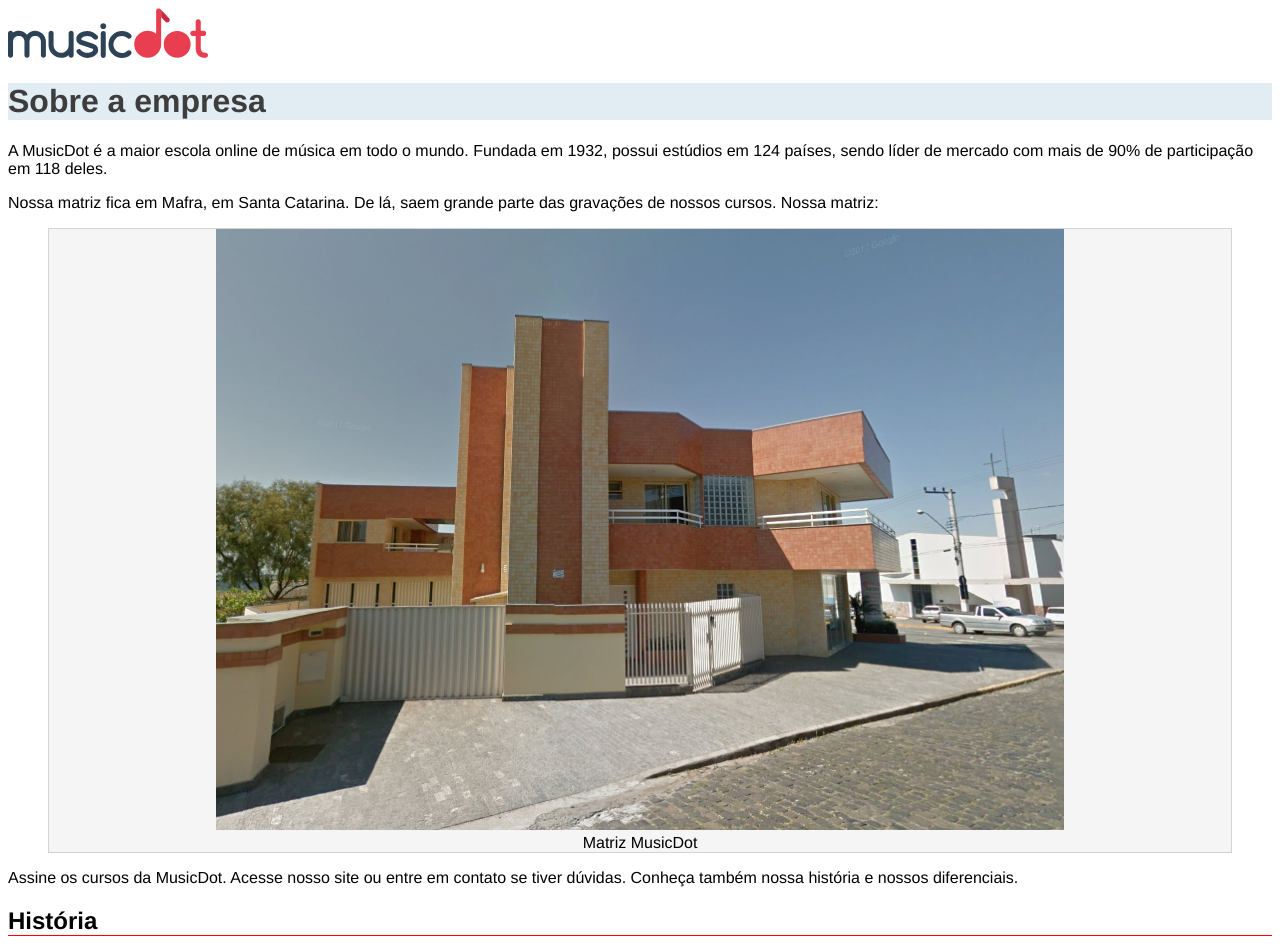
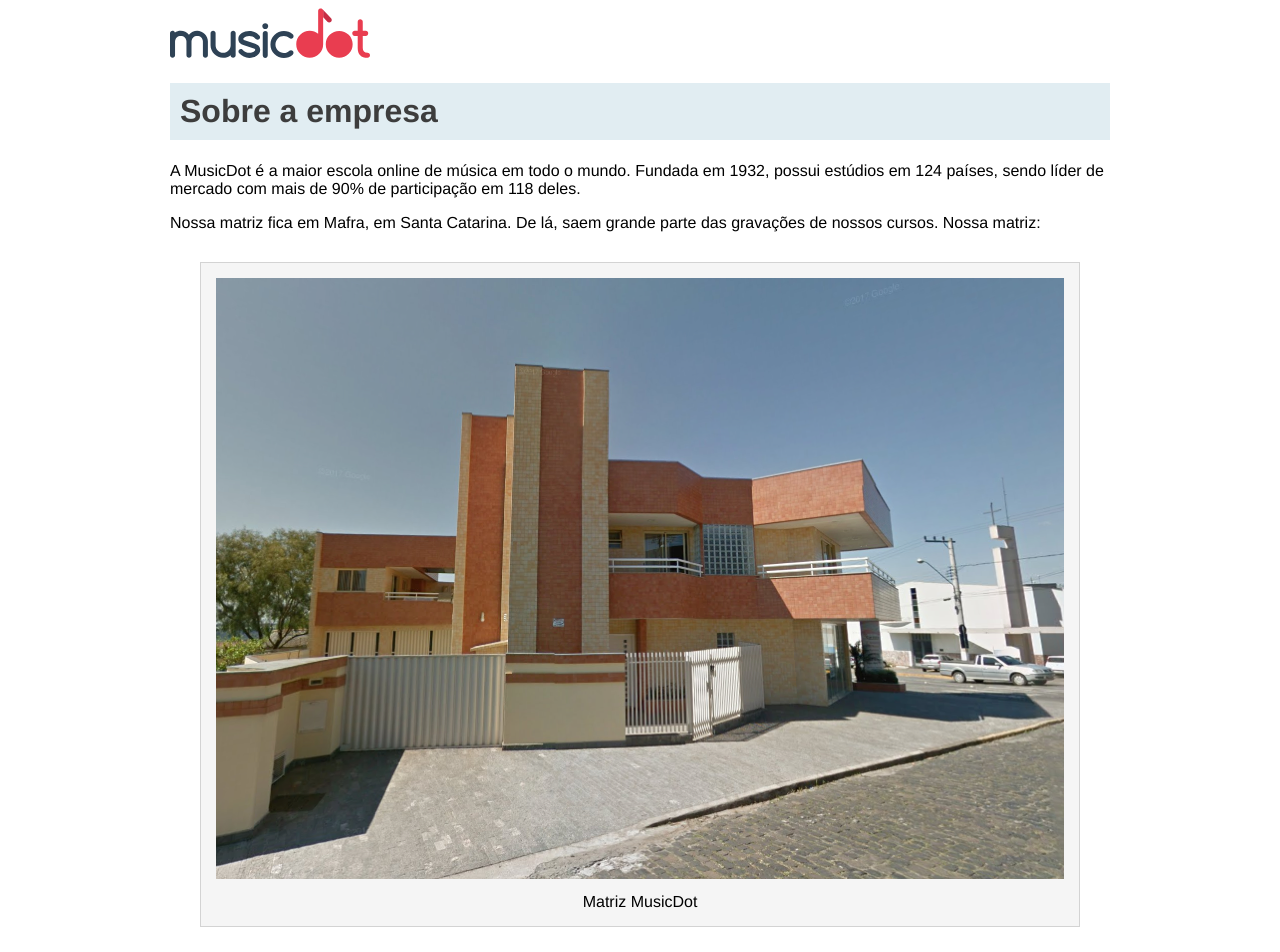
Before and after one commit to ubembem/MusicDot, a plain HTML site: page sobre.html in a window 1280 px wide. Shown: the top 952 px of the page. Drawn offline with Linux system fonts and the light colour scheme.

Commit message:
Atividade 2

```diff
--- a/css/estilo.css
+++ b/css/estilo.css
@@ -1,9 +1,13 @@
 body{
+    width: 940px;
+    margin-left: auto;
+    margin-right: auto;
     font-family: "Helvetica", "Lucida Grande", sans-serif;
 }
 h1{
     color: #3d3d3d;
     background-color: #e1edf2;
+    padding: 10px;
 
 }
 h2{
@@ -11,7 +15,13 @@ h2{
 }
 figure{
     text-align: center;
-
     background-color: whitesmoke;
     border: 1px solid lightgray;
+
+    margin: 30px;
+    padding: 15px;
 }
+
+figcaption{
+    margin-top: 10px;
+}
```
